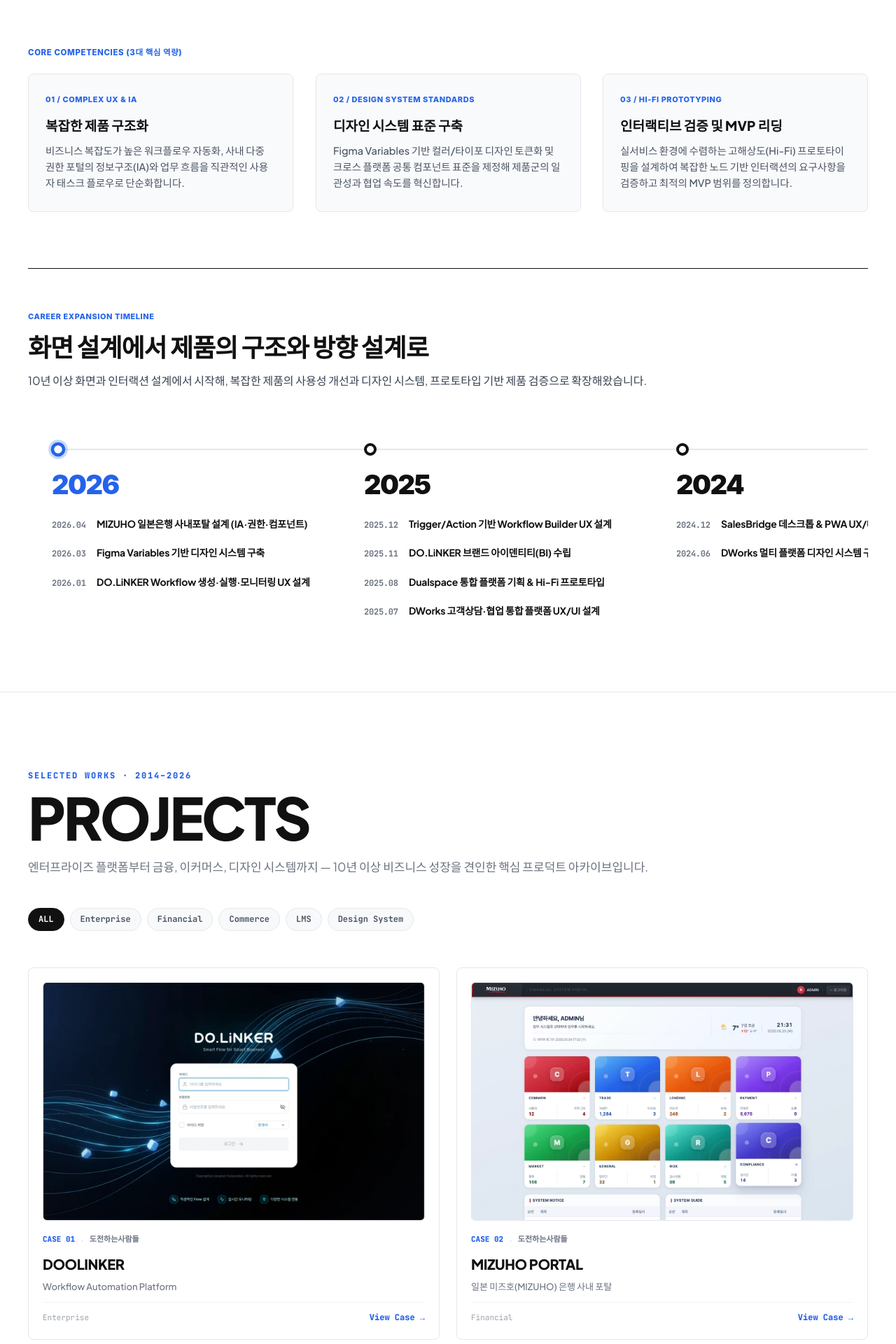
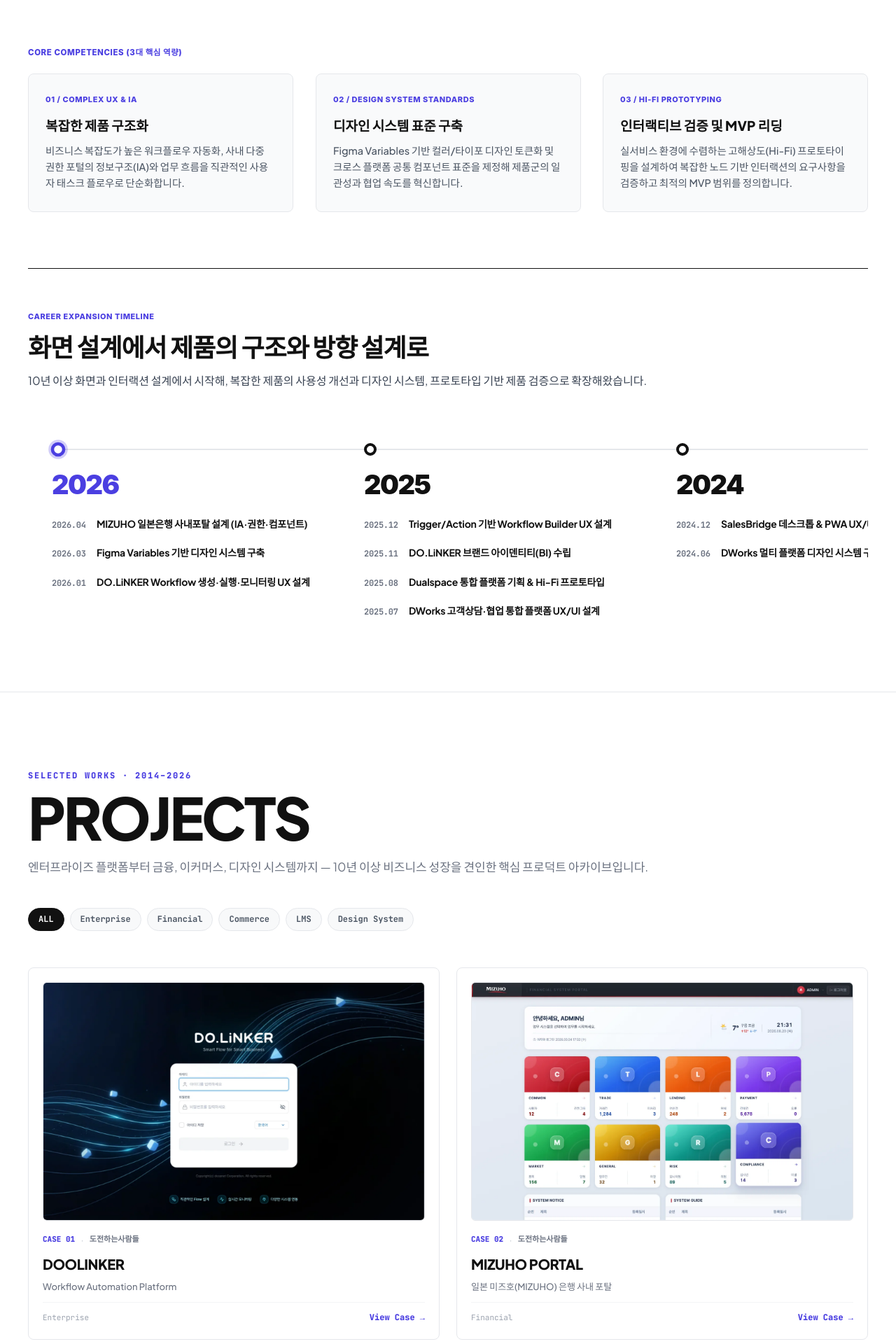
Before and after one commit to mobius38/sylee-portfolio, a React (Vite) app: page / in a window 1280 px wide. Shown: the part 800-2720 px from the top of the page at 70% size. Built offline with nearby package versions, Linux system fonts and the light colour scheme; the HTML template or start-up script is replaced by a standard one.

Commit message:
design: 하드코딩된 일반 블루(#2563EB)를 전역 토큰 및 파일 수준에서 공식 프라이머리 컬러인 인디고블루(#4B3FE1)로 전격 통합 일치시킴

```diff
--- a/src/components/common/RecruiterChatbot.tsx
+++ b/src/components/common/RecruiterChatbot.tsx
@@ -179,7 +179,7 @@
                         alignItems: "center",
                         fontSize: "11.5px",
                         fontWeight: 700,
-                        color: "#2563EB",
+                        color: "#4B3FE1", // 🌟 인디고 블루 통합
                         textDecoration: "none",
                         fontFamily: "'JetBrains Mono', monospace",
                       }}
--- a/src/components/primitives/DownloadButton.tsx
+++ b/src/components/primitives/DownloadButton.tsx
@@ -32,8 +32,8 @@
       }}
       onMouseEnter={(e) => {
         if (isDark) {
-          e.currentTarget.style.backgroundColor = "#2563EB";
-          e.currentTarget.style.borderColor = "#2563EB";
+          e.currentTarget.style.backgroundColor = "#4B3FE1"; // 🌟 인디고 블루 통합
+          e.currentTarget.style.borderColor = "#4B3FE1"; // 🌟 인디고 블루 통합
         } else if (isGhost) {
           e.currentTarget.style.borderColor = "#FFFFFF";
           e.currentTarget.style.backgroundColor = "rgba(255,255,255,0.1)";
--- a/src/components/sections/CareerSection.tsx
+++ b/src/components/sections/CareerSection.tsx
@@ -41,7 +41,7 @@
           const isLatest = idx >= 6;
           return (
             <div key={idx} style={{ borderTop: "1px solid #E5E7EB", paddingTop: "12px" }}>
-              <span style={{ fontFamily: "'JetBrains Mono', monospace", fontSize: "11px", fontWeight: 800, color: isLatest ? "#2563EB" : "#9CA3AF", display: "block", marginBottom: "4px" }}>
+              <span style={{ fontFamily: "'JetBrains Mono', monospace", fontSize: "11px", fontWeight: 800, color: isLatest ? "#4B3FE1" : "#9CA3AF", display: "block", marginBottom: "4px" }}>
                 {st.period}
               </span>
               <h3 style={{ fontSize: isMobile ? "14px" : "16px", fontWeight: 800, color: "#111111", margin: "0 0 4px 0" }}>
--- a/src/components/sections/ContactFooter.tsx
+++ b/src/components/sections/ContactFooter.tsx
@@ -48,7 +48,7 @@
               <button
                 onClick={copyEmail}
                 style={{
-                  backgroundColor: copied ? "#2563EB" : "#FFFFFF",
+                  backgroundColor: copied ? "#4B3FE1" : "#FFFFFF", // 🌟 인디고 블루 통합
                   color: copied ? "#FFFFFF" : "#111111",
                   border: "none",
                   padding: isMobile ? "12px 18px" : "13px 20px",
--- a/src/components/sections/HeroProfileSection.tsx
+++ b/src/components/sections/HeroProfileSection.tsx
@@ -264,7 +264,7 @@
       {/* 4. 3 Core Competencies */}
       <div className="about-competency-section" style={{ marginBottom: isMobile ? "48px" : "80px" }}>
         <div style={{ marginBottom: "20px" }}>
-          <span className="competency-section-title" style={{ fontFamily: "'Inter', -apple-system, BlinkMacSystemFont, 'Pretendard', sans-serif", fontSize: "11.5px", fontWeight: 800, color: "#2563EB", letterSpacing: "0.05em" }}>
+          <span className="competency-section-title" style={{ fontFamily: "'Inter', -apple-system, BlinkMacSystemFont, 'Pretendard', sans-serif", fontSize: "11.5px", fontWeight: 800, color: "#4B3FE1", letterSpacing: "0.05em" }}>
             CORE COMPETENCIES (3대 핵심 역량)
           </span>
         </div>
@@ -280,7 +280,7 @@
               transition: "transform 0.3s cubic-bezier(0.16, 1, 0.3, 1), box-shadow 0.3s cubic-bezier(0.16, 1, 0.3, 1), border-color 0.3s ease",
             }}
           >
-            <span className="competency-card-number" style={{ fontFamily: "'Inter', -apple-system, BlinkMacSystemFont, 'Pretendard', sans-serif", fontSize: "11px", fontWeight: 800, color: "#2563EB", display: "block", marginBottom: "12px", letterSpacing: "0.05em" }}>
+            <span className="competency-card-number" style={{ fontFamily: "'Inter', -apple-system, BlinkMacSystemFont, 'Pretendard', sans-serif", fontSize: "11px", fontWeight: 800, color: "#4B3FE1", display: "block", marginBottom: "12px", letterSpacing: "0.05em" }}>
               01 / COMPLEX UX & IA
             </span>
             <h3 className="competency-card-title" style={{ fontSize: isMobile ? "17px" : "19px", fontWeight: 900, color: "#111111", margin: "0 0 10px 0" }}>복잡한 제품 구조화</h3>
@@ -299,7 +299,7 @@
               transition: "transform 0.3s cubic-bezier(0.16, 1, 0.3, 1), box-shadow 0.3s cubic-bezier(0.16, 1, 0.3, 1), border-color 0.3s ease",
             }}
           >
-            <span className="competency-card-number" style={{ fontFamily: "'Inter', -apple-system, BlinkMacSystemFont, 'Pretendard', sans-serif", fontSize: "11px", fontWeight: 800, color: "#2563EB", display: "block", marginBottom: "12px", letterSpacing: "0.05em" }}>
+            <span className="competency-card-number" style={{ fontFamily: "'Inter', -apple-system, BlinkMacSystemFont, 'Pretendard', sans-serif", fontSize: "11px", fontWeight: 800, color: "#4B3FE1", display: "block", marginBottom: "12px", letterSpacing: "0.05em" }}>
               02 / DESIGN SYSTEM STANDARDS
             </span>
             <h3 className="competency-card-title" style={{ fontSize: isMobile ? "17px" : "19px", fontWeight: 900, color: "#111111", margin: "0 0 10px 0" }}>디자인 시스템 표준 구축</h3>
@@ -318,7 +318,7 @@
               transition: "transform 0.3s cubic-bezier(0.16, 1, 0.3, 1), box-shadow 0.3s cubic-bezier(0.16, 1, 0.3, 1), border-color 0.3s ease",
             }}
           >
-            <span className="competency-card-number" style={{ fontFamily: "'Inter', -apple-system, BlinkMacSystemFont, 'Pretendard', sans-serif", fontSize: "11px", fontWeight: 800, color: "#2563EB", display: "block", marginBottom: "12px", letterSpacing: "0.05em" }}>
+            <span className="competency-card-number" style={{ fontFamily: "'Inter', -apple-system, BlinkMacSystemFont, 'Pretendard', sans-serif", fontSize: "11px", fontWeight: 800, color: "#4B3FE1", display: "block", marginBottom: "12px", letterSpacing: "0.05em" }}>
               03 / HI-FI PROTOTYPING
             </span>
             <h3 className="competency-card-title" style={{ fontSize: isMobile ? "17px" : "19px", fontWeight: 900, color: "#111111", margin: "0 0 10px 0" }}>인터랙티브 검증 및 MVP 리딩</h3>
@@ -338,7 +338,7 @@
       >
         {/* Header Row */}
         <div style={{ marginBottom: isMobile ? "24px" : "36px" }}>
-          <span style={{ fontFamily: "'Inter', -apple-system, BlinkMacSystemFont, 'Pretendard', sans-serif", fontSize: "11px", fontWeight: 800, color: "#2563EB", display: "block", marginBottom: "6px", letterSpacing: "0.05em" }}>
+          <span style={{ fontFamily: "'Inter', -apple-system, BlinkMacSystemFont, 'Pretendard', sans-serif", fontSize: "11px", fontWeight: 800, color: "#4B3FE1", display: "block", marginBottom: "6px", letterSpacing: "0.05em" }}>
             CAREER EXPANSION TIMELINE
           </span>
           <h3 className="timeline-section-h3" style={{ fontSize: isMobile ? "24px" : "36px", fontWeight: 900, color: "#111111", margin: "0 0 6px 0", letterSpacing: "-0.03em" }}>
@@ -510,8 +510,8 @@
                           height: "18px",
                           borderRadius: "9999px",
                           backgroundColor: "#FFFFFF",
-                          border: isFirst || isActive || isHovered ? "4.5px solid #2563EB" : "4.5px solid #111111",
-                          boxShadow: isActive || isHovered ? "0 0 0 3px rgba(37, 99, 235, 0.25)" : "none",
+                          border: isFirst || isActive || isHovered ? "4.5px solid #4B3FE1" : "4.5px solid #111111", // 🌟 인디고 블루 통합
+                          boxShadow: isActive || isHovered ? "0 0 0 3px rgba(75, 63, 225, 0.25)" : "none", // 🌟 rgba 인디고 블루 매칭
                           transition: "border-color 0.2s ease, box-shadow 0.2s ease, transform 0.2s ease",
                           transform: isActive || isHovered ? "scale(1.15)" : "scale(1)",
                         }}
@@ -526,7 +526,7 @@
                           fontFamily: "'Inter', -apple-system, BlinkMacSystemFont, 'Pretendard', sans-serif",
                           fontSize: isMobile ? "32px" : "38px",
                           fontWeight: 900,
-                          color: isFirst || isActive || isHovered ? "#2563EB" : "#111111",
+                          color: isFirst || isActive || isHovered ? "#4B3FE1" : "#111111", // 🌟 인디고 블루 통합
                           letterSpacing: "-0.04em",
                           lineHeight: 1,
                           display: "block",
@@ -572,7 +572,7 @@
                             onMouseEnter={(e) => {
                               if (item.projectId) {
                                 setHoveredProject({ id: item.projectId });
-                                e.currentTarget.style.color = "#2563EB";
+                                e.currentTarget.style.color = "#4B3FE1"; // 🌟 인디고 블루 통합
                                 if (tooltipRef.current) {
                                   tooltipRef.current.style.transform = `translate3d(${e.clientX}px, ${e.clientY}px, 0) translate(-50%, -120%)`;
                                 }
--- a/src/components/sections/MobileSection.tsx
+++ b/src/components/sections/MobileSection.tsx
@@ -43,7 +43,7 @@
       }}
     >
       <div style={{ marginBottom: isMobile ? "28px" : "40px", borderBottom: "1px solid #E5E7EB", paddingBottom: "16px" }}>
-        <span style={{ fontFamily: "'JetBrains Mono', monospace", fontSize: "12px", fontWeight: 800, color: "#2563EB", display: "block", marginBottom: "6px" }}>
+        <span style={{ fontFamily: "'JetBrains Mono', monospace", fontSize: "12px", fontWeight: 800, color: "#4B3FE1", display: "block", marginBottom: "6px" }}>
           03 / MOBILE &amp; CROSS-PLATFORM
         </span>
         <h2 style={{ fontSize: isMobile ? "24px" : "36px", fontWeight: 900, color: "#111111", margin: "0 0 6px 0", letterSpacing: "-0.02em" }}>
@@ -68,7 +68,7 @@
               </span>
             </div>
 
-            <span style={{ fontFamily: "'JetBrains Mono', monospace", fontSize: "11px", color: "#2563EB", fontWeight: 700, display: "block", marginBottom: "4px" }}>
+            <span style={{ fontFamily: "'JetBrains Mono', monospace", fontSize: "11px", color: "#4B3FE1", fontWeight: 700, display: "block", marginBottom: "4px" }}>
               {app.period}
             </span>
 
--- a/src/components/sections/SelectedCasesIndexSection.tsx
+++ b/src/components/sections/SelectedCasesIndexSection.tsx
@@ -73,7 +73,7 @@
       <div style={{ borderTop: "1px solid #111111", paddingTop: "24px" }}>
         <div style={{ display: "flex", justifyContent: "space-between", alignItems: "flex-end", marginBottom: "16px", flexWrap: "wrap", gap: "8px" }}>
           <div>
-            <span style={{ fontFamily: "'JetBrains Mono', monospace", fontSize: "11px", fontWeight: 800, color: "#2563EB", display: "block", marginBottom: "4px" }}>
+            <span style={{ fontFamily: "'JetBrains Mono', monospace", fontSize: "11px", fontWeight: 800, color: "#4B3FE1", display: "block", marginBottom: "4px" }}>
               INDEX
             </span>
             <h2 style={{ fontSize: isMobile ? "18px" : "22px", fontWeight: 800, color: "#111111", margin: 0, letterSpacing: "-0.02em" }}>
@@ -111,7 +111,7 @@
               }}
             >
               <div>
-                <span style={{ fontFamily: "'JetBrains Mono', monospace", fontSize: isMobile ? "12px" : "13px", fontWeight: 800, color: "#2563EB" }}>
+                <span style={{ fontFamily: "'JetBrains Mono', monospace", fontSize: isMobile ? "12px" : "13px", fontWeight: 800, color: "#4B3FE1" }}>
                   {c.num}
                 </span>
               </div>
@@ -133,7 +133,7 @@
                 </div>
               )}
               <div style={{ textAlign: "right" }}>
-                <span style={{ fontFamily: "'JetBrains Mono', monospace", fontSize: isMobile ? "11px" : "12px", color: "#2563EB", fontWeight: 700 }}>
+                <span style={{ fontFamily: "'JetBrains Mono', monospace", fontSize: isMobile ? "11px" : "12px", color: "#4B3FE1", fontWeight: 700 }}>
                   {isMobile ? "→" : c.flow}
                 </span>
               </div>
--- a/src/components/sections/WorkSection.tsx
+++ b/src/components/sections/WorkSection.tsx
@@ -553,7 +553,7 @@
           }}
         >
           <div style={{ display: "flex", alignItems: "center", gap: "10px", flexWrap: "wrap" }}>
-            <span style={{ fontFamily: "'JetBrains Mono', monospace", fontSize: "12px", fontWeight: 900, color: "#2563EB", letterSpacing: "0.05em" }}>
+            <span style={{ fontFamily: "'JetBrains Mono', monospace", fontSize: "12px", fontWeight: 900, color: "#4B3FE1", letterSpacing: "0.05em" }}>
               CASE {project.num}
             </span>
             <span style={{ color: "#D1D5DB" }}>|</span>
@@ -627,7 +627,7 @@
               <span style={{ fontFamily: "'Inter', -apple-system, BlinkMacSystemFont, 'Pretendard', sans-serif", fontSize: "11px", fontWeight: 800, color: "#9CA3AF", display: "block", marginBottom: "4px", letterSpacing: "0.06em" }}>
                 DATE (PERIOD)
               </span>
-              <strong style={{ fontSize: "14px", fontWeight: 800, color: "#2563EB", display: "block" }}>
+              <strong style={{ fontSize: "14px", fontWeight: 800, color: "#4B3FE1", display: "block" }}>
                 {project.period}
               </strong>
             </div>
@@ -731,7 +731,7 @@
             {/* Column 1: Challenge */}
             <div>
               <div style={{ display: "flex", alignItems: "center", gap: "8px", marginBottom: "8px" }}>
-                <span style={{ fontFamily: "'JetBrains Mono', monospace", fontSize: "11px", fontWeight: 800, color: "#2563EB", letterSpacing: "0.05em" }}>
+                <span style={{ fontFamily: "'JetBrains Mono', monospace", fontSize: "11px", fontWeight: 800, color: "#4B3FE1", letterSpacing: "0.05em" }}>
                   CHALLENGE
                 </span>
               </div>
@@ -746,7 +746,7 @@
             {/* Column 2: Approach */}
             <div>
               <div style={{ display: "flex", alignItems: "center", gap: "8px", marginBottom: "8px" }}>
-                <span style={{ fontFamily: "'JetBrains Mono', monospace", fontSize: "11px", fontWeight: 800, color: "#2563EB", letterSpacing: "0.05em" }}>
+                <span style={{ fontFamily: "'JetBrains Mono', monospace", fontSize: "11px", fontWeight: 800, color: "#4B3FE1", letterSpacing: "0.05em" }}>
                   APPROACH
                 </span>
               </div>
@@ -761,7 +761,7 @@
             {/* Column 3: Outcome */}
             <div>
               <div style={{ display: "flex", alignItems: "center", gap: "8px", marginBottom: "8px" }}>
-                <span style={{ fontFamily: "'JetBrains Mono', monospace", fontSize: "11px", fontWeight: 800, color: "#2563EB", letterSpacing: "0.05em" }}>
+                <span style={{ fontFamily: "'JetBrains Mono', monospace", fontSize: "11px", fontWeight: 800, color: "#4B3FE1", letterSpacing: "0.05em" }}>
                   OUTCOME
                 </span>
               </div>
@@ -955,7 +955,7 @@
     >
       {/* 1. Giant Bold PROJECTS Section Header */}
       <div style={{ marginBottom: isMobile ? "32px" : "44px" }}>
-        <span style={{ fontFamily: "'JetBrains Mono', monospace", fontSize: "12px", fontWeight: 800, color: "#2563EB", letterSpacing: "0.15em", display: "block", marginBottom: "8px" }}>
+        <span style={{ fontFamily: "'JetBrains Mono', monospace", fontSize: "12px", fontWeight: 800, color: "#4B3FE1", letterSpacing: "0.15em", display: "block", marginBottom: "8px" }}>
           SELECTED WORKS · 2014–2026
         </span>
         <h2
@@ -1074,7 +1074,7 @@
                   </div>
 
                   <div style={{ display: "flex", alignItems: "center", gap: "8px", marginBottom: "6px" }}>
-                    <span style={{ fontFamily: "'JetBrains Mono', monospace", fontSize: "11px", fontWeight: 900, color: "#2563EB" }}>
+                    <span style={{ fontFamily: "'JetBrains Mono', monospace", fontSize: "11px", fontWeight: 900, color: "#4B3FE1" }}>
                       CASE {p.num}
                     </span>
                     <span style={{ color: "#D1D5DB" }}>·</span>
@@ -1095,7 +1095,7 @@
                   <span style={{ fontFamily: "'JetBrains Mono', monospace", fontSize: "11px", color: "#9CA3AF" }}>
                     {p.keyword}
                   </span>
-                  <span style={{ fontFamily: "'JetBrains Mono', monospace", fontSize: "12px", color: "#2563EB", fontWeight: 800 }}>
+                  <span style={{ fontFamily: "'JetBrains Mono', monospace", fontSize: "12px", color: "#4B3FE1", fontWeight: 800 }}>
                     View Case →
                   </span>
                 </div>
@@ -1151,7 +1151,7 @@
                   </div>
 
                   <div style={{ display: "flex", alignItems: "center", gap: "8px", marginBottom: "4px" }}>
-                    <span style={{ fontFamily: "'JetBrains Mono', monospace", fontSize: "11px", fontWeight: 800, color: "#2563EB" }}>
+                    <span style={{ fontFamily: "'JetBrains Mono', monospace", fontSize: "11px", fontWeight: 800, color: "#4B3FE1" }}>
                       CASE {p.num}
                     </span>
                     <span style={{ color: "#D1D5DB" }}>·</span>
@@ -1172,7 +1172,7 @@
                   <span style={{ fontFamily: "'JetBrains Mono', monospace", fontSize: "11px", color: "#9CA3AF" }}>
                     {p.keyword}
                   </span>
-                  <span style={{ fontFamily: "'JetBrains Mono', monospace", fontSize: "12px", color: "#2563EB", fontWeight: 800 }}>
+                  <span style={{ fontFamily: "'JetBrains Mono', monospace", fontSize: "12px", color: "#4B3FE1", fontWeight: 800 }}>
                     View Case →
                   </span>
                 </div>
@@ -1212,7 +1212,7 @@
               {/* Header Info */}
               <div style={{ display: "flex", justifyContent: "space-between", alignItems: "baseline", marginBottom: "16px" }}>
                 <div>
-                  <span style={{ fontFamily: "'JetBrains Mono', monospace", fontSize: "11px", fontWeight: 800, color: "#2563EB", letterSpacing: "0.08em" }}>
+                  <span style={{ fontFamily: "'JetBrains Mono', monospace", fontSize: "11px", fontWeight: 800, color: "#4B3FE1", letterSpacing: "0.08em" }}>
                     CASE {p.num}
                   </span>
                   <h3 style={{ fontSize: "19px", fontWeight: 900, color: "#111111", margin: "4px 0 0 0", letterSpacing: "-0.02em" }}>
@@ -1257,7 +1257,7 @@
                   <span style={{ fontFamily: "'Inter', -apple-system, BlinkMacSystemFont, 'Pretendard', sans-serif", fontSize: "9px", fontWeight: 800, color: "#9CA3AF", display: "block", marginBottom: "2px", letterSpacing: "0.06em" }}>
                     DATE (PERIOD)
                   </span>
-                  <strong style={{ fontSize: "11.5px", fontWeight: 800, color: "#2563EB", display: "block" }}>
+                  <strong style={{ fontSize: "11.5px", fontWeight: 800, color: "#4B3FE1", display: "block" }}>
                     {p.period}
                   </strong>
                 </div>
@@ -1312,7 +1312,7 @@
               <div style={{ display: "flex", flexDirection: "column", gap: "24px" }}>
                 {/* Segment 1: Challenge */}
                 <div style={{ borderBottom: "1px solid #F3F4F6", paddingBottom: "16px" }}>
-                  <span style={{ fontFamily: "'JetBrains Mono', monospace", fontSize: "10px", fontWeight: 800, color: "#2563EB", display: "block", marginBottom: "3px", letterSpacing: "0.05em" }}>
+                  <span style={{ fontFamily: "'JetBrains Mono', monospace", fontSize: "10px", fontWeight: 800, color: "#4B3FE1", display: "block", marginBottom: "3px", letterSpacing: "0.05em" }}>
                     01 / CHALLENGE
                   </span>
                   <h4 style={{ fontSize: "13.5px", color: "#111111", margin: "0 0 6px 0", fontWeight: 900, fontFamily: "inherit" }}>
@@ -1325,7 +1325,7 @@
 
                 {/* Segment 2: Approach */}
                 <div style={{ borderBottom: "1px solid #F3F4F6", paddingBottom: "16px" }}>
-                  <span style={{ fontFamily: "'JetBrains Mono', monospace", fontSize: "10px", fontWeight: 800, color: "#2563EB", display: "block", marginBottom: "3px", letterSpacing: "0.05em" }}>
+                  <span style={{ fontFamily: "'JetBrains Mono', monospace", fontSize: "10px", fontWeight: 800, color: "#4B3FE1", display: "block", marginBottom: "3px", letterSpacing: "0.05em" }}>
                     02 / APPROACH
                   </span>
                   <h4 style={{ fontSize: "13.5px", color: "#111111", margin: "0 0 6px 0", fontWeight: 900, fontFamily: "inherit" }}>
@@ -1338,7 +1338,7 @@
 
                 {/* Segment 3: Outcome */}
                 <div>
-                  <span style={{ fontFamily: "'JetBrains Mono', monospace", fontSize: "10px", fontWeight: 800, color: "#2563EB", display: "block", marginBottom: "3px", letterSpacing: "0.05em" }}>
+                  <span style={{ fontFamily: "'JetBrains Mono', monospace", fontSize: "10px", fontWeight: 800, color: "#4B3FE1", display: "block", marginBottom: "3px", letterSpacing: "0.05em" }}>
                     03 / OUTCOME
                   </span>
                   <h4 style={{ fontSize: "13.5px", color: "#111111", margin: "0 0 6px 0", fontWeight: 900, fontFamily: "inherit" }}>
--- a/src/tokens/design.ts
+++ b/src/tokens/design.ts
@@ -1,7 +1,7 @@
 export const PORTFOLIO_PDF_URL = "/portfolio.pdf";
 export const PRIMARY = "#111111";
-export const ACCENT_BLUE = "#2563EB";
-export const ACCENT_INDIGO = "#4F46E5";
+export const ACCENT_BLUE = "#4B3FE1"; // 🌟 공식 프라이머리 인디고 블루로 통합
+export const ACCENT_INDIGO = "#4B3FE1"; // 🌟 공식 프라이머리 인디고 블루로 통합
 export const ACCENT_GREEN = "#059669";
 export const CANVAS = "#FFFFFF";
 export const CANVAS_SUB = "#F8F9FA";
```
Also changed, not shown: src/index.css (+4 -4 lines).
